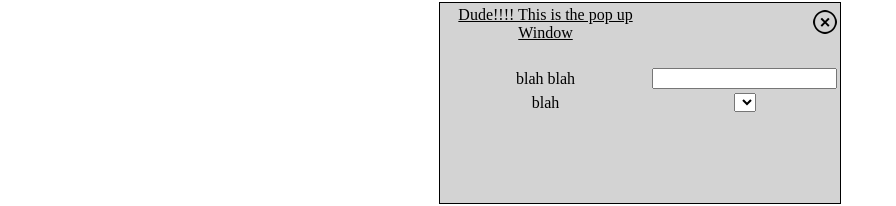
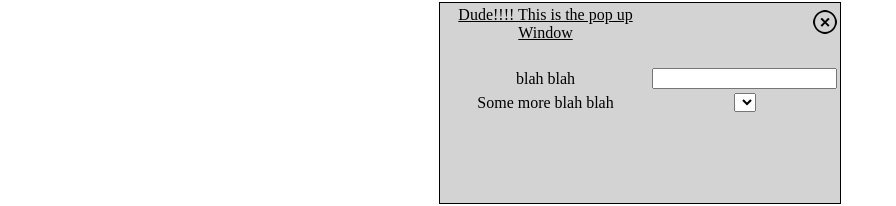
Before and after one commit to foxt7ot/CustomPopup, a plain HTML site: page index.html in a window 1280 px wide. Both pictures are taken after a click on the button "show". Shown: the part 158-364 px from the top of the page, without its empty margins (0-896 px from the left). Drawn offline with Linux system fonts and the light colour scheme.

Commit message:
changed something i don't know what :smile:

```diff
--- a/index.html
+++ b/index.html
@@ -19,7 +19,7 @@
 		</thead>
 		    <tr><td>&nbsp;</td><td>&nbsp;</td></tr>
 			<tr><td>blah blah</td><td><input type='text' id='employeeName' name='employeeName'/></td></tr>
-			<tr><td>blah</td><td><select id='addDepartmentComboBox' name='departmentCode'></select>
+			<tr><td>Some more blah blah</td><td><select id='addDepartmentComboBox' name='departmentCode'></select>
 			</td></tr>
 	</table>
 	</div>
--- a/script.js
+++ b/script.js
@@ -1,4 +1,3 @@
- //Do What The Fuck You Want To Public License [WTFPL]: http://sam.zoy.org/wtfpl
  //CopyrightLeft (ↄ) 2015 Yaseen <myaseen.khan@hotmail.com>
 
 function showAlert(){
```
Also changed, not shown: 1 other file.
